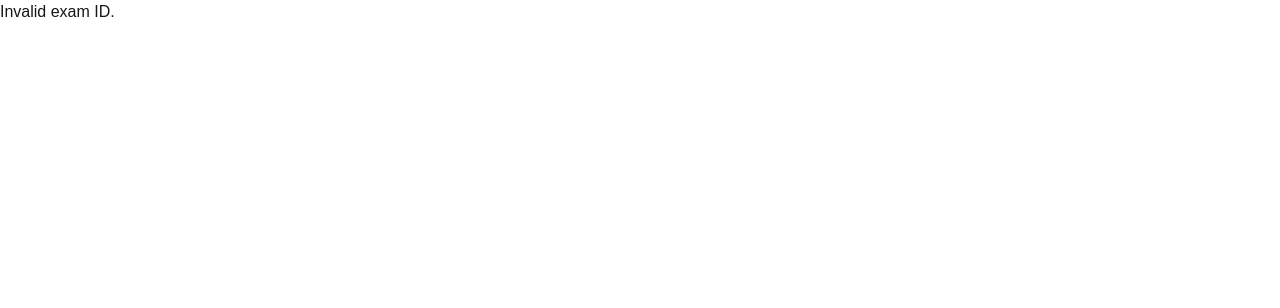
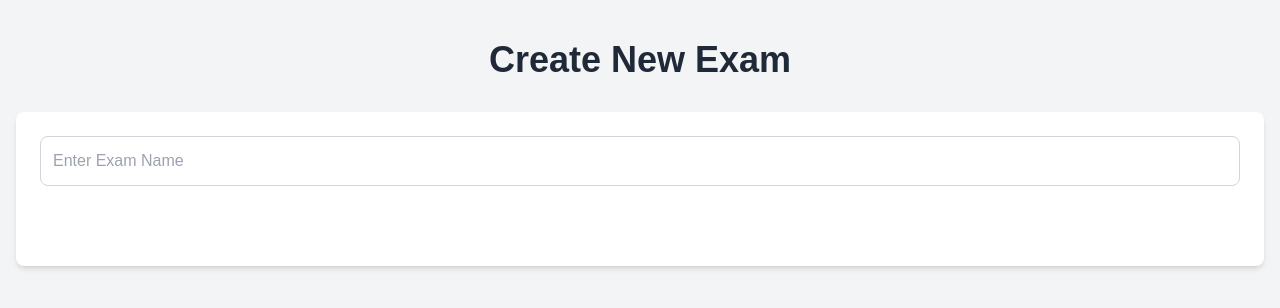
Before and after one commit to mohd-tahzeeb-khan/Advance-Quiz-Application-65HIBKJS, a Next.js app in the folder quiz-app/: page /Exams/create in a window 1280 px wide. Shown: the top 308 px of the page. Built offline with nearby package versions, Linux system fonts and the light colour scheme.

Commit message:
Added new file for exam creation

```diff
--- /dev/null
+++ b/quiz-app/src/app/Exams/create/page.js
@@ -0,0 +1,41 @@
+'use client'
+import { useState } from "react";
+import { useRouter } from "next/navigation";
+
+const CreateExam = () => {
+  const [examName, setExamName] = useState("");
+  const router = useRouter();
+
+  const handleCreate = () => {
+    // Handle API call to create a new exam here
+    console.log("New exam created:", examName);
+
+    // After successful creation, navigate to the examiner dashboard
+    router.push("/examiner/dashboard");
+  };
+
+  return (
+    <div className="min-h-screen bg-gray-100 py-10">
+      <div className="max-w-screen-xl mx-auto px-4">
+        <h1 className="text-4xl font-bold text-center text-gray-800 mb-8">Create New Exam</h1>
+        <div className="bg-white p-6 rounded-lg shadow-md">
+          <input
+            type="text"
+            value={examName}
+            onChange={(e) => setExamName(e.target.value)}
+            placeholder="Enter Exam Name"
+            className="w-full p-3 mb-4 border border-gray-300 rounded-lg"
+          />
+          <button
+            onClick={handleCreate}
+            className="bg-blue-500 text-white py-2 px-4 rounded-lg hover:bg-blue-600"
+          >
+            Create Exam
+          </button>
+        </div>
+      </div>
+    </div>
+  );
+};
+
+export default CreateExam;
```
